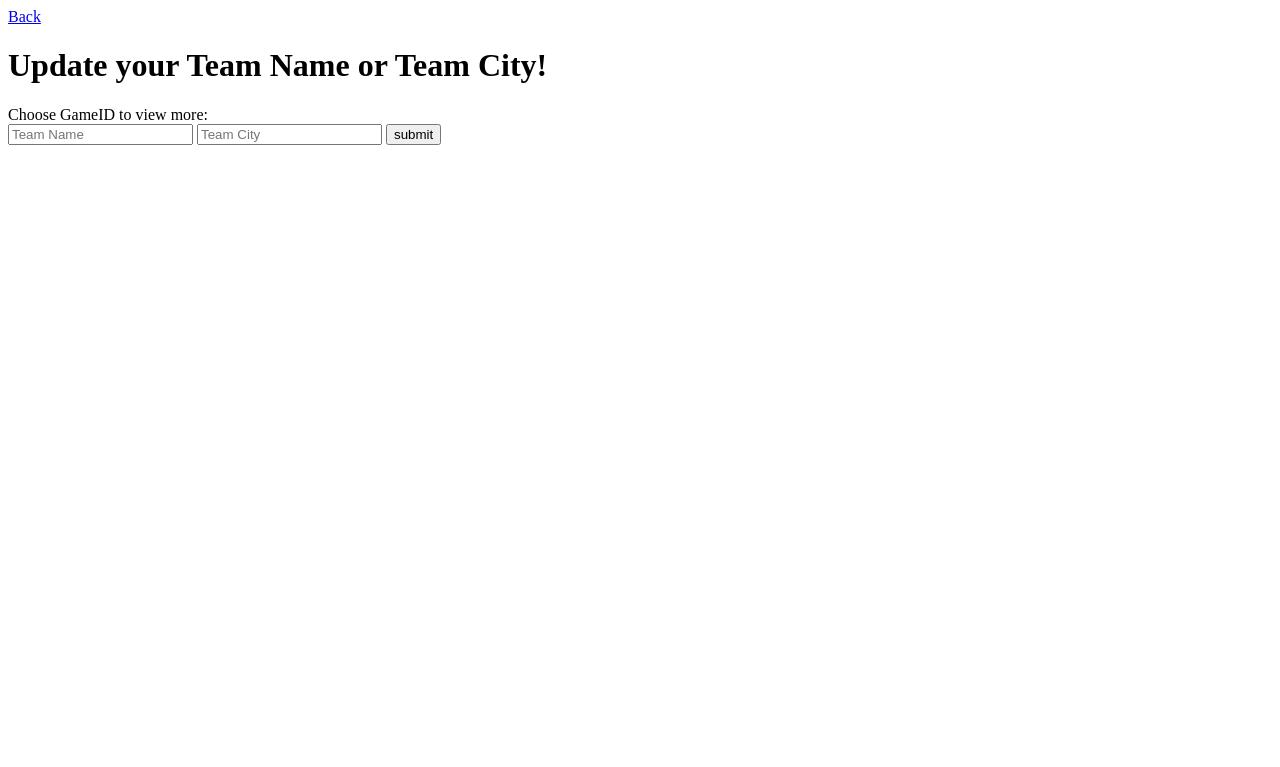
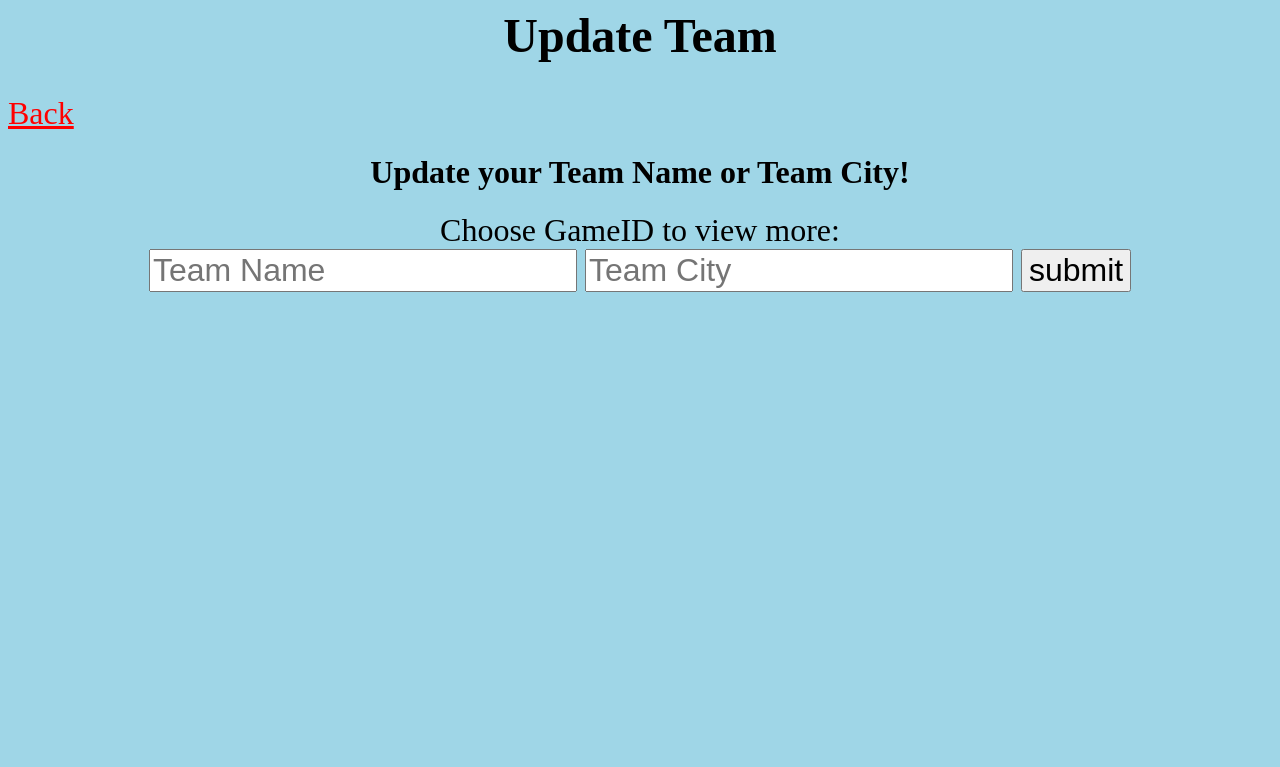
Before and after one commit to everettprussak/SoccerWebsite, a Flask app: page /update_team in a window 1280 px wide. Shown: the top 767 px of the page. Run offline with Flask 3, Linux system fonts and the light colour scheme.

Commit message:
Update update_team.html

```diff
--- a/template/update_team.html
+++ b/template/update_team.html
@@ -1,23 +1,25 @@
+<!-- this is the creating of the page -->
 <html>
+  <!-- this is setting the backround color of the page -->
+  <body style="background-color:rgb(159, 214, 231);">
+    <!-- this is for the title -->
     <title>Update Team</title>
-<a href='teams'>Back</a>
-<h1>Update your Team Name or Team City!</h1>
-
-<form action = "{{ url_for('update_team') }}" method = "post">Choose GameID to view more: </a>
-
+    <center><h1 style="font-size: 3rem; color: #000000"> Update Team</h1></center>
+    <!-- this is a button for returning to the privouse page -->
+    <a href='teams' style="font-size: 2rem; color: #ff0000">Back</a>
+    <!-- creates boxes for the user to update a team name / city -->
+    <center><h1>Update your Team Name or Team City!</h1></center>
+    <center><form style="font-size: 2rem; color: #000000" action = "{{ url_for('update_team') }}" method = "post">Choose GameID to view more: </a>
       <br>
-
       <label for="name">
         <i class="fas fa-user"></i>
       </label>
-    <input type="text" name="name" placeholder="Team Name" id="name" required>
-
+      <input style="font-size: 2rem; color: #000000" type="text" name="name" placeholder="Team Name" id="name" required>
       <label for="city">
           <i class="fas fa-user"></i>
       </label>
-      <input type="text" name="city" placeholder="Team City" id="city" required>
-
-    <input type="submit" value='submit'>
-  </form>
-
+      <input style="font-size: 2rem; color: #000000" type="text" name="city" placeholder="Team City" id="city" required>
+      <input style="font-size: 2rem; color: #000000" type="submit" value='submit'>
+    </form></center>
+  </body>
 </html>
```
Lines whose indentation alone changed are shown as unchanged.
